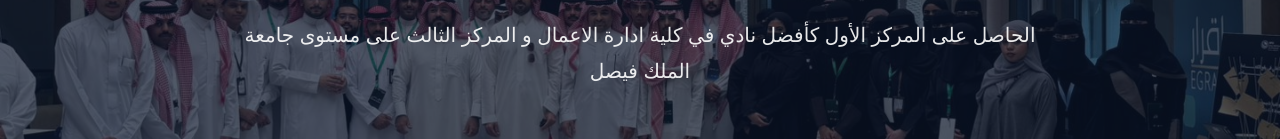
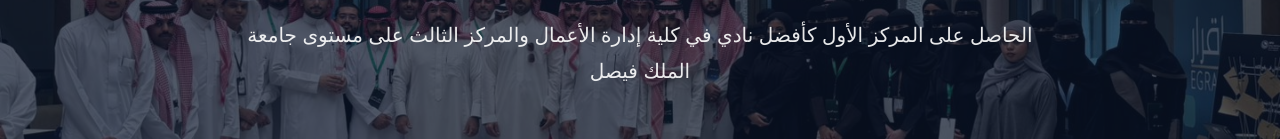
Before and after one commit to ACC-KFU-CLUB/Page, a plain HTML site: page index.html in a window 1280 px wide. Shown: the part 396-535 px from the top of the page. Drawn offline with Linux system fonts and the light colour scheme.

Commit message:
Add files via upload

```diff
--- a/index.html
+++ b/index.html
@@ -43,8 +43,8 @@
         <div class="hero-content">
             <h1>الموقع الرسمي لنادي المحاسبة</h1>
             <p>
-                الحاصل على المركز الأول كأفضل نادي في كلية ادارة الاعمال
-                و المركز الثالث على مستوى جامعة الملك فيصل
+                الحاصل على المركز الأول كأفضل نادي في كلية إدارة الأعمال
+                والمركز الثالث على مستوى جامعة الملك فيصل
             </p>
         </div>
     </section>
```
